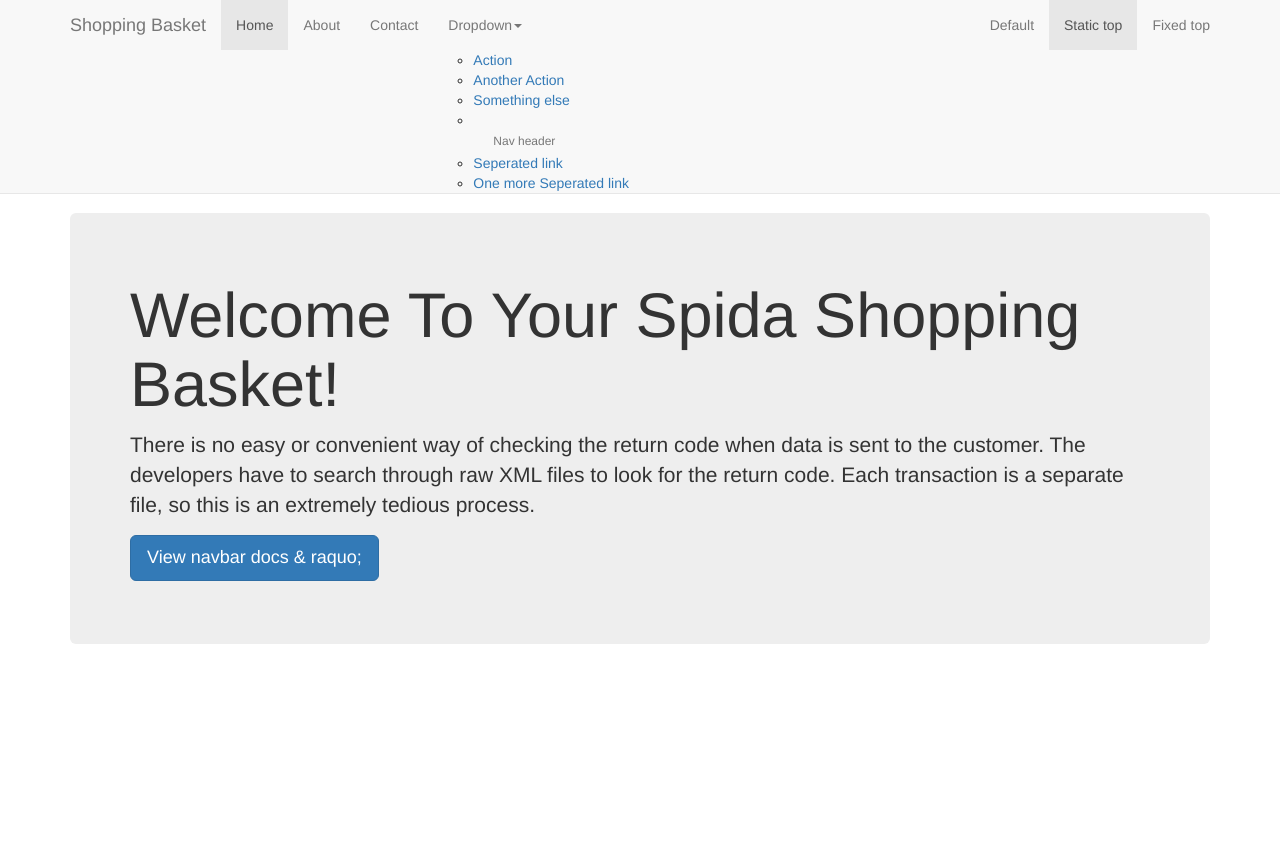
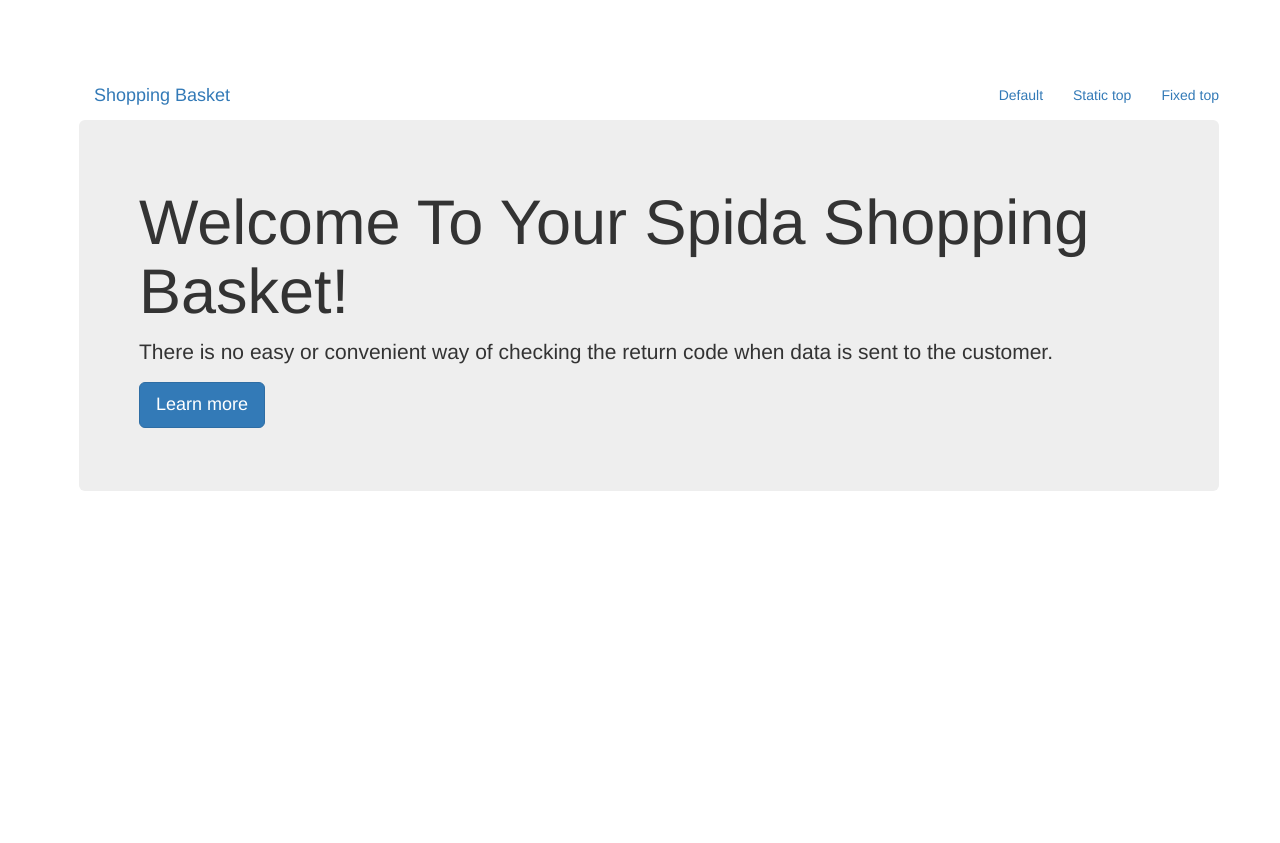
Before and after one commit to h3zTr0n/dcam, a Django app: template spida/templates/_layout/base.html in a window 1280 px wide. Shown: the top 843 px of the page. Run offline with Django 3.2, Linux system fonts and the light colour scheme; the template is opened without the code that fills it, so the values that code supplies are empty; some libraries are stand-ins or nearby versions.

Commit message:
Base code

```diff
--- a/spida/static/our_static/css/navbar-static-top.css
+++ b/spida/static/our_static/css/navbar-static-top.css
@@ -1,5 +1,10 @@
 body{
   min-height: 2000px;
+  padding-left: 5%;
+  padding-right: 5%;
+  padding-bottom: 20px;
+  padding-top: 70px;
+
 }
 .navbar-static-top{
   margin-bottom: 19px;
--- a/spida/templates/_layout/base.html
+++ b/spida/templates/_layout/base.html
@@ -1,5 +1,4 @@
 {% load staticfiles %}
-
 <!DOCTYPE html>
 <html lang="en">
 <head>
@@ -15,10 +14,8 @@
 			<!-- Bootstrap core CSS -->
 		    <link href="{% static 'css/bootstrap.min.css' %}" rel="stylesheet">
 				<link href="{% static 'css/navbar-static-top.css' %}" rel="stylesheet"
-	</head>
-	<body>
-	{% block content %}
- 	<nav class="navbar navbar-default navbar-static-top">
+
+	<div class="navbar navbar-inverse">
 		 <div class="container">
 			 <div class="navbar-header">
 				 <button type="button" class="navbar-toggle collapsed" data-toggle="collapse" data-target="#navbar" aria-expanded="false" aria-controls="navbar">
@@ -29,43 +26,26 @@
 				 </button>
 				 <a class="navbar-brand" href="#"> Shopping Basket</a>
 			 </div>
-			 <div id="navbar" class="navbar-collapse collapse">
-				 <ul class="nav navbar-nav">
-					 <li class="active"><a href="#">Home</a></li>
-					 <li><a href="#">About</a></li>
-					 <li><a href="#">Contact</a></li>
-				 	 <li class="dropdown">
-						 <a href="#" class="dropdown-toggle" data-toggle="dropdown" role="button" aria-expanded="false">Dropdown<span class="caret"></span></a>
-						 <ul class="dropdown-menue" role="menu">
-							 <li><a href="#">Action</a></li>
-							 <li><a href="#">Another Action</a></li>
-							 <li><a href="#">Something else</a></li>
-						   <li class="divider"></li>
-							 <li class="dropdown-header">Nav header</li>
-							 <li><a href="#">Seperated link</a></li>
-							 <li><a href="#">One more Seperated link</a></li>
-						 </ul>
-					 </li>
-				 </ul>
+
 			 <ul class="nav navbar-nav navbar-right">
 				 <li><a href="../navbar/">Default</a></li>
 				 <li class="active"><a href="./">Static top<span class="sr-only">(current)</span></a></li>
 				 <li><a href="../navbar-fixed-top/">Fixed top</a></li>
 			 </ul>
-			 </div> <!--/.nav-collapse -->
 		 </div>
-	 </nav>
+	 </div>
+
+ </head>
+ <body>
+	 {% block content %}
 		<div class="container">
 			<div class="jumbotron">
-			<h1>Welcome To Your Spida Shopping Basket!</h1>
+				{% block heading %}<h1>Welcome To Your Spida Shopping Basket!</h1>{% endblock heading%}
 		  <p>There is no easy or convenient way of checking the return code when data is sent to the
-				customer. The developers have to search through raw XML files to look for the return
-				code. Each transaction is a separate file, so this is an extremely tedious process.
-			</p>
-			<p>
-				<a class="btn btn-lg btn-primary" href="../../components/#navbar" role="button">View navbar docs & raquo;</a>
-			</p>
+				customer. </p>
+		  <p><a class="btn btn-primary btn-lg" href="#" role="button">Learn more</a></p>
 		</div>
+
 	</div>	<!-- /container -->
 
 	{% endblock content %}
--- a/spida/templates/accounts/signup.html
+++ b/spida/templates/accounts/signup.html
@@ -2,8 +2,8 @@
 {% load crispy_forms_tags %}
 {% block title %}Register |{{ block.super }}{% endblock title %}
 
-{% block heading %}<h1>Register for your Shopping Container</h1>{% endblock heading%}
+{% block heading %}<h1>Register for your Shopping basket</h1>{% endblock heading%}
 
 {% block content %} | {{ block.super }}
-  {% crispy form %}
+
 {% endblock content %}
```
Also changed, not shown: spida/apps/shopList/forms.py (+15 -2 lines), spida/apps/shopList/views.py (+19 -1 lines), spida/templates/accounts/login.html (added, +9 -0 lines), spida/urls.py (+5 -4 lines), 3 other files. Lines whose indentation alone changed are shown as unchanged.
